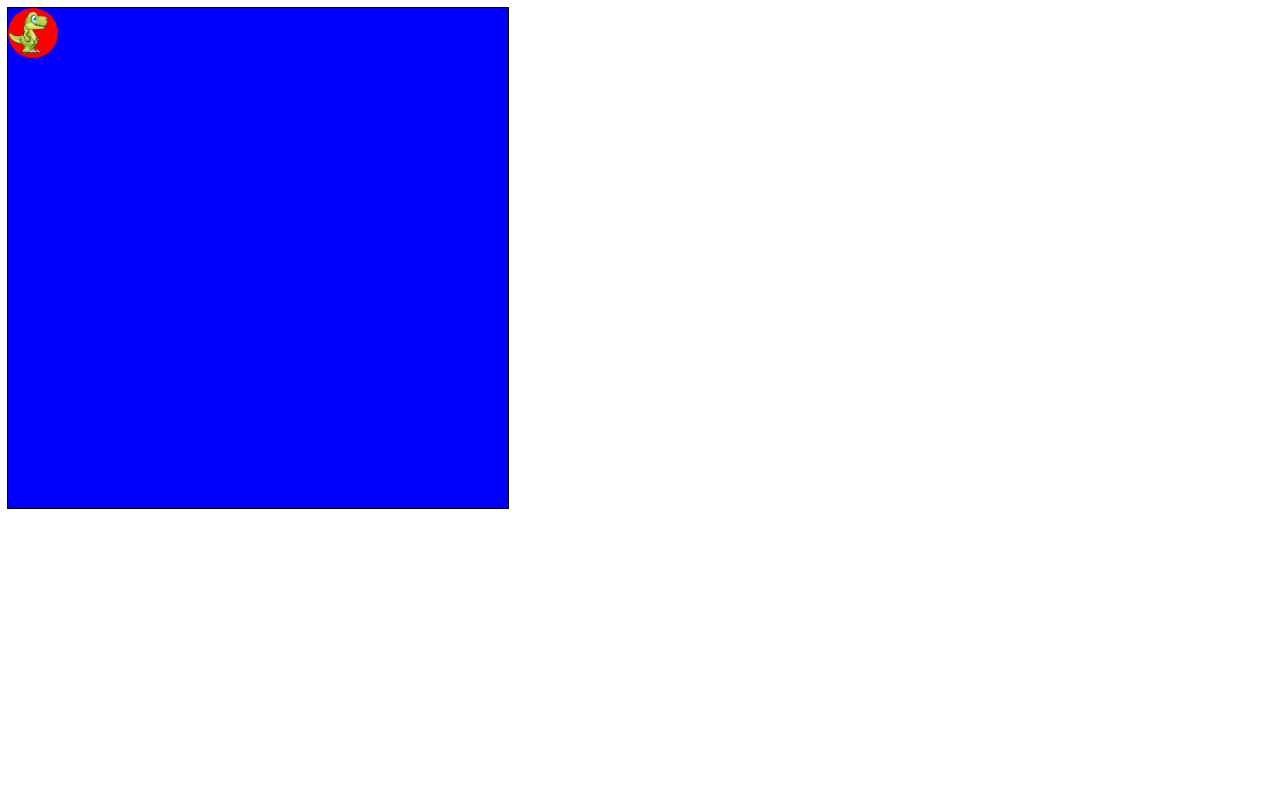
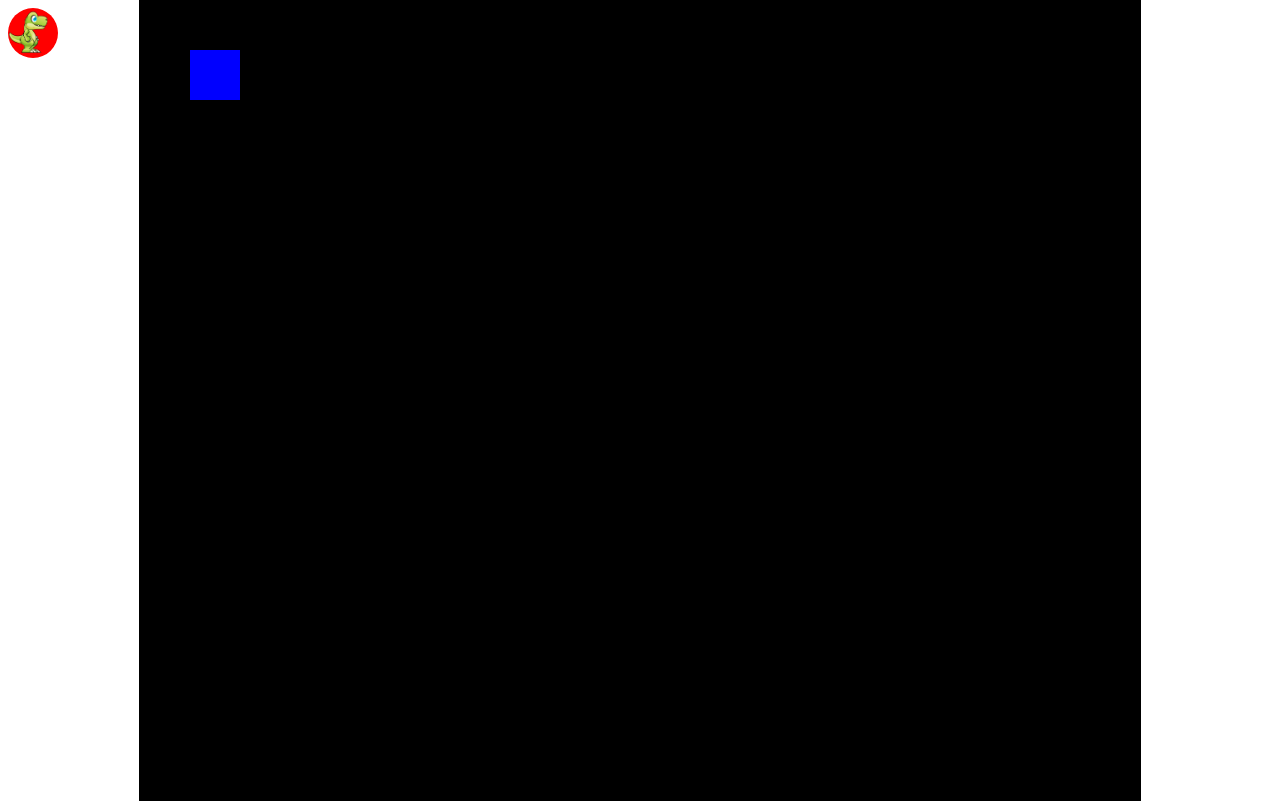
Before and after one commit to Nicolas-peter68/Bomberman, a plain HTML site: page index.html in a window 1280 px wide. Drawn offline with Linux system fonts and the light colour scheme.

Commit message:
Animation du joueur

```diff
--- a/anim.js
+++ b/assets/js/anim.js
@@ -7,6 +7,7 @@ let playerGauche = 0;
 
 
 function anime(e) {
+    console.log("test")
     if (e.keyCode == 39) {
         playerGauche +=2;
         player.style.left = playerGauche+'2px';
--- /dev/null
+++ b/assets/js/map.js
@@ -0,0 +1,60 @@
+const canvas = document.getElementById('map');
+const ctx = canvas.getContext('2d');
+canvas.width = 1000;
+canvas.height = 800;
+let haut = false;
+let bas = false;
+let droite = false;
+let gauche = false;
+
+let map =
+        [0, 0, 0, 0, 0, 0, 0, 0, 0, 0, 0, 0, 0, 0, 0, 0,
+        0, 0, 0, 0, 0, 0, 0, 0, 0, 1, 0, 1, 1, 1, 1, 0,
+        0, 1, 1, 1, 1, 1, 1, 1, 1, 1, 0, 1, 1, 1, 1, 0,
+        0, 1, 1, 1, 1, 1, 0, 0, 1, 0, 1, 1, 0, 0, 0, 0,
+        0, 1, 1, 1, 1, 1, 1, 1, 1, 1, 1, 1, 1, 1, 1, 0,
+        0, 1, 1, 1, 1, 1, 1, 1, 0, 0, 0, 0, 1, 1, 1, 0,
+        0, 1, 1, 1, 1, 1, 0, 1, 1, 1, 1, 0, 1, 1, 1, 0,
+        0, 0, 0, 0, 0, 0, 0, 1, 1, 1, 1, 1, 1, 1, 1, 0,
+        0, 1, 1, 1, 1, 1, 1, 1, 1, 1, 1, 1, 1, 1, 1, 0,
+        0, 1, 1, 1, 1, 1, 1, 1, 1, 1, 1, 1, 1, 1, 1, 0,
+        0, 1, 1, 1, 1, 1, 1, 1, 1, 1, 1, 1, 1, 1, 1, 0,
+        0, 0, 0, 0, 0, 0, 0, 0, 0, 0, 0, 0, 0, 0, 0, 0];
+//0 c'est un mur, 1 c'est un chemin
+let tileWidth = 50, tileHeight = 50; //taille d'un bloc en pixel
+let mapWidth = 16, mapHeight = 12; //taille de la map en nombre de bloc
+let test = canvas.height - 90;
+
+function player() {
+    ctx.clearRect(0, 0, canvas.width, canvas.height);
+    //ctx.fillRect(50,50,30,30);
+    joueur.update();
+    joueur.draw();
+    requestAnimationFrame(player);
+}
+player();
+
+window.addEventListener('keydown', function (e) {
+    if (e.code === 'ArrowDown') bas = true;
+});
+window.addEventListener('keyup', function (e) {
+    if (e.code === 'ArrowDown') bas = false;
+});
+window.addEventListener('keydown', function (e) {
+    if (e.code === 'ArrowUp') haut = true;
+});
+window.addEventListener('keyup', function (e) {
+    if (e.code === 'ArrowUp') haut = false;
+});
+window.addEventListener('keydown', function (e) {
+    if (e.code === 'ArrowRight') droite = true;
+});
+window.addEventListener('keyup', function (e) {
+    if (e.code === 'ArrowRight') droite = false;
+});
+window.addEventListener('keydown', function (e) {
+    if (e.code === 'ArrowLeft') gauche = true;
+});
+window.addEventListener('keyup', function (e) {
+    if (e.code === 'ArrowLeft') gauche = false;
+});
--- /dev/null
+++ b/assets/js/player.js
@@ -0,0 +1,48 @@
+class Player {
+    constructor() {
+        this.x = 0;
+        this.y = 0;
+        this.vy = 0;
+        this.width = 50;
+        this.height = 50;
+        this.weight = 1;
+    }
+    update() {
+        if (this.y > canvas.height - (this.height)) {
+            this.y = canvas.height - (this.height);
+        }
+
+        if (this.x > canvas.width - (this.width)) {
+            this.x = canvas.width - (this.width);
+        }
+
+        if (this.y < this.height) {
+            this.y = 0 + this.height;
+        }
+
+        if (this.x < this.width) {
+            this.x = 0 + this.width;
+        }
+        if (haut) this.haut();
+        if (bas) this.bas();
+        if (droite) this.droite();
+        if (gauche) this.gauche();
+    }
+    draw() {
+        ctx.fillStyle = 'blue';
+        ctx.fillRect(this.x, this.y, this.width, this.height);
+    }
+    haut() {
+        this.y -= 10;
+    }
+    bas() {
+        this.y += 10;
+    }
+    droite() {
+        this.x += 10;
+    }
+    gauche() {
+        this.x -= 10;
+    }
+}
+const joueur = new Player();
--- /dev/null
+++ b/assets/sass/style.sass
@@ -0,0 +1,23 @@
+#map
+    position: absolute
+    top: 50%
+    left: 50%
+    transform: translate(-50%,-50%)
+    width: 1000px
+    height: 800px
+    border: 1px solid black
+    background-color: black
+
+#player
+    position: absolute
+    height: 50px
+    width: 50px
+    background-image: url("../img/idle.png")
+    background-size: cover
+
+#bombe
+    position: absolute
+    height: 50px
+    width: 50px
+    background-color: red
+    border-radius: 30px
--- a/index.html
+++ b/index.html
@@ -4,9 +4,9 @@
 <head>
     <meta charset="UTF-8">
     <meta name="viewport" content="width=device-width, initial-scale=1.0">
-    <link rel="stylesheet" href="style.css">
-    <script defer src="anim.js"></script>
-    <script defer src="map.js"></script>
+    <link rel="stylesheet" href="assets/sass/style.css">
+    <script defer src="assets/js/player.js"></script>
+    <script src="assets/js/map.js" defer></script>
     <title>Bomberman by Nicolas</title>
 </head>
 
@@ -15,12 +15,11 @@
         <div id="bombe"></div>
         <div id="player"></div>
 
-        <canvas id="map" width="500" height="500" style="background-color: blue;">
-
-        </canvas>
-
+        <canvas id="map"></canvas>
     </div>
 
 </body>
 
 </html>
+
+<!-- https://www.youtube.com/watch?v=lGJ9i6CYKyQ&list=PLYElE_rzEw_sowQGjRdvwh9eAEt62d_Eu&index=5 -->
--- a/map.js
+++ /dev/null
@@ -1,17 +0,0 @@
-let ctx = null;
-let map =
-        [1, 1, 1, 1, 1, 1, 1, 1, 1, 1, 1, 1, 1, 1, 1, 1,
-        1, 0, 0, 0, 0, 0, 0, 0, 0, 1, 0, 1, 1, 1, 1, 1,
-        1, 1, 1, 1, 1, 1, 1, 1, 1, 1, 0, 1, 1, 1, 1, 1,
-        1, 1, 1, 1, 1, 1, 0, 0, 1, 0, 1, 1, 0, 0, 0, 1,
-        1, 1, 1, 1, 1, 1, 1, 1, 1, 1, 1, 1, 1, 1, 1, 1,
-        1, 1, 1, 1, 1, 1, 1, 1, 0, 0, 0, 0, 1, 1, 1, 1,
-        1, 1, 1, 1, 1, 1, 0, 1, 1, 1, 1, 0, 1, 1, 1, 1,
-        1, 0, 0, 0, 0, 0, 0, 1, 1, 1, 1, 1, 1, 1, 1, 1,
-        1, 1, 1, 1, 1, 1, 1, 1, 1, 1, 1, 1, 1, 1, 1, 1,
-        1, 1, 1, 1, 1, 1, 1, 1, 1, 1, 1, 1, 1, 1, 1, 1,
-        1, 1, 1, 1, 1, 1, 1, 1, 1, 1, 1, 1, 1, 1, 1, 1,
-        1, 1, 1, 1, 1, 1, 1, 1, 1, 1, 1, 1, 1, 1, 1, 1];
-            //0 c'est un mur, 1 c'est un chemin
-let tileWidth = 50, tileHeight = 50; //taille d'un bloc
-let mapWidth = 16, mapHeight = 12; //taille de la map en nombre de bloc
--- a/style.sass
+++ /dev/null
@@ -1,22 +0,0 @@
-
-#container
-    position: relative
-    height: 500px
-    width: 500px
-    outline: 1px solid black
-
-
-#player
-    position: absolute
-    height: 50px
-    width: 50px
-    background-image: url("idle.png")
-    background-size: cover
-
-
-#bombe
-    position: absolute
-    height: 50px
-    width: 50px
-    background-color: red
-    border-radius: 30px
```
Also changed, not shown: assets/img/Idle.png (renamed from Idle.png), assets/sass/style.css (added), style.css (deleted), 2 other files.
